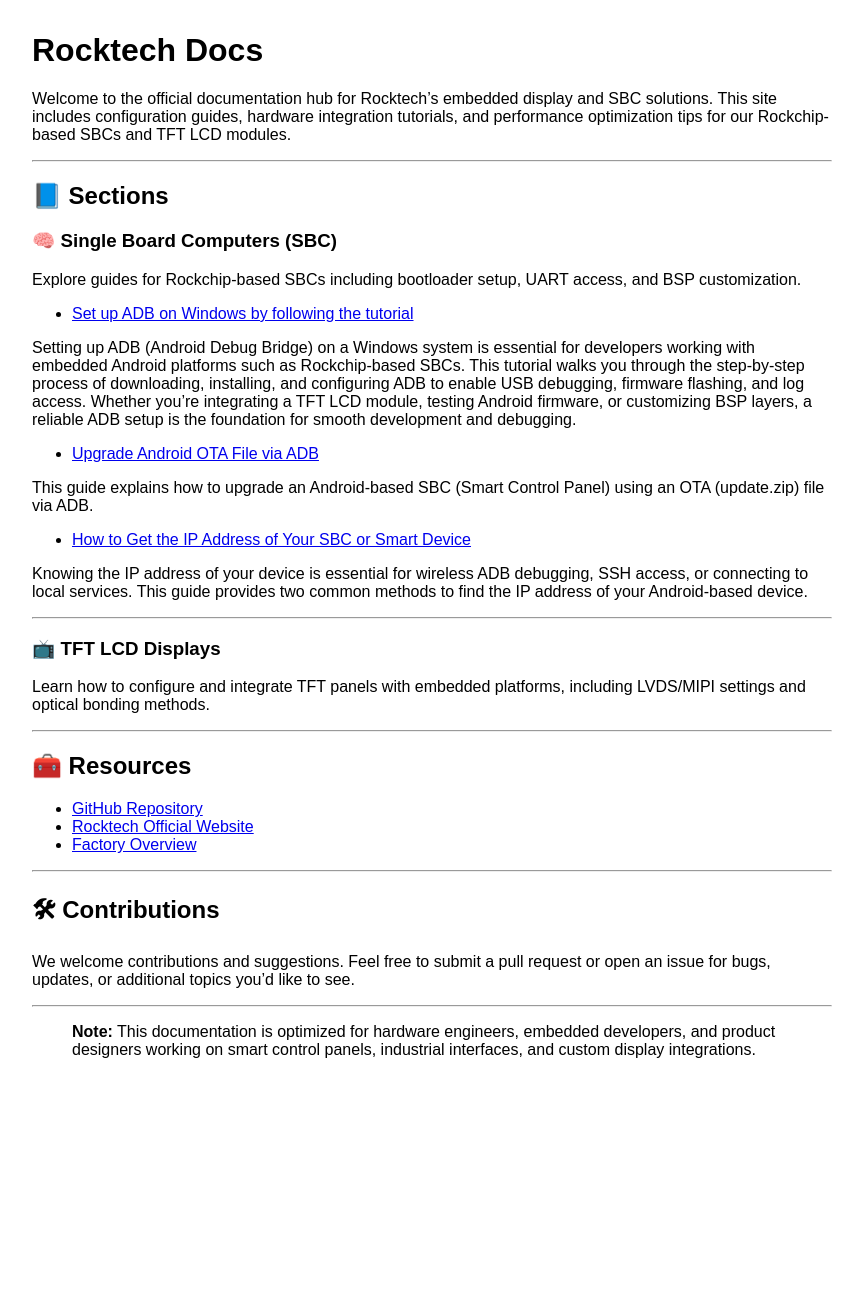
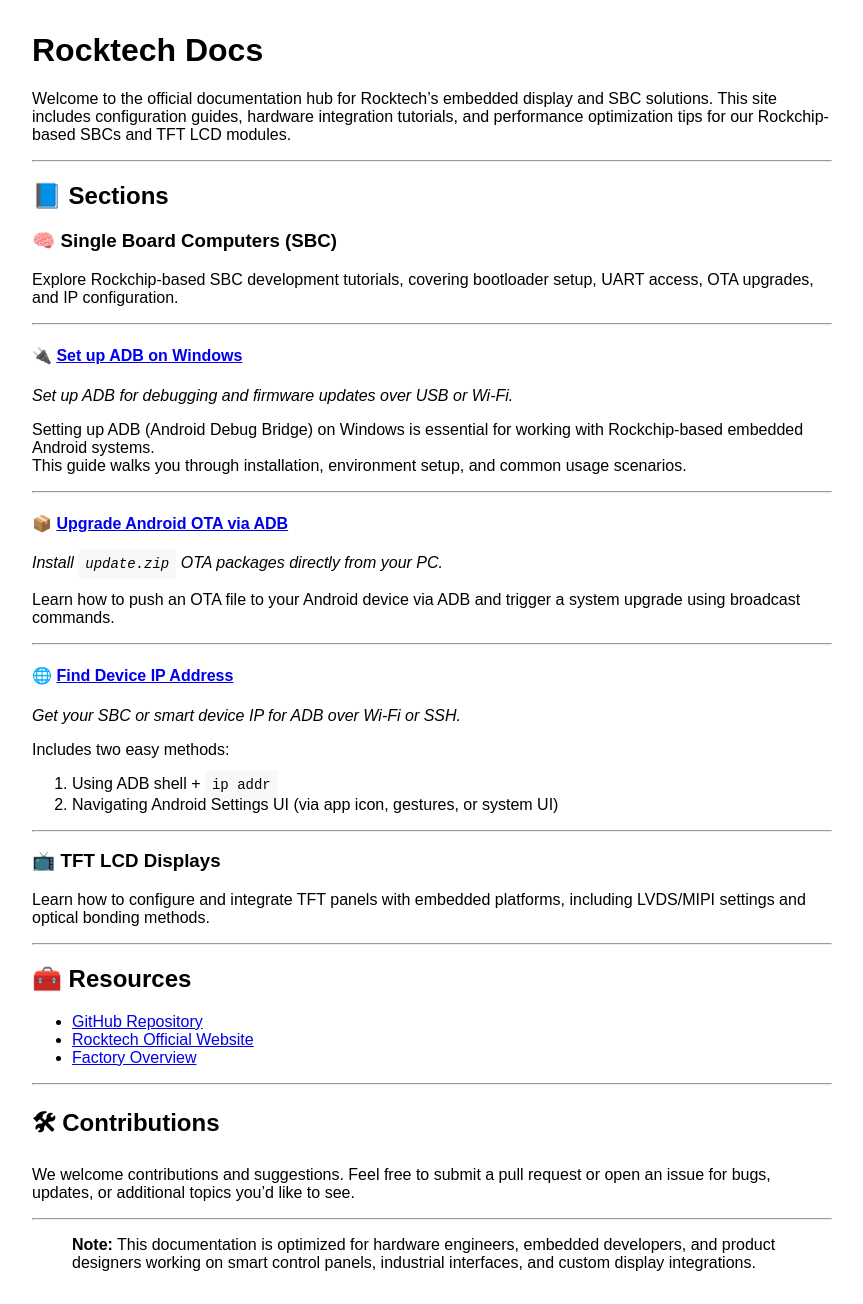
Before and after one commit to Kevin109/kevin109.github.io, a Jekyll site: the page built from index.md, in a window 1280 px wide. Shown: the whole page, without its empty margins (208-1071 px from the left). Built offline with Jekyll 4.4.1, drawn with Linux system fonts in a browser that asks for light colours; our own code applies the rules of GitHub Pages for plain Markdown files; before the commit the page ends 1091 px from its top, so only the background shows below that.

Commit message:
modify post get-ip-of-SBC.md

```diff
--- a/index.md
+++ b/index.md
@@ -7,20 +7,32 @@ Welcome to the official documentation hub for Rocktech’s embedded display and
 ## 📘 Sections
 
 ### 🧠 Single Board Computers (SBC)
-Explore guides for Rockchip-based SBCs including bootloader setup, UART access, and BSP customization.
 
+Explore Rockchip-based SBC development tutorials, covering bootloader setup, UART access, OTA upgrades, and IP configuration.
 
-- [Set up ADB on Windows by following the tutorial](https://kevin109.github.io/setup-adb-on-windows)
+---
 
-Setting up ADB (Android Debug Bridge) on a Windows system is essential for developers working with embedded Android platforms such as Rockchip-based SBCs. This tutorial walks you through the step-by-step process of downloading, installing, and configuring ADB to enable USB debugging, firmware flashing, and log access. Whether you’re integrating a TFT LCD module, testing Android firmware, or customizing BSP layers, a reliable ADB setup is the foundation for smooth development and debugging.
+#### 🔌 [Set up ADB on Windows](https://kevin109.github.io/setup-adb-on-windows)
+_Set up ADB for debugging and firmware updates over USB or Wi-Fi._
 
-- [Upgrade Android OTA File via ADB](https://kevin109.github.io/upgrade-android-ota-via-adb)
+Setting up ADB (Android Debug Bridge) on Windows is essential for working with Rockchip-based embedded Android systems.
+This guide walks you through installation, environment setup, and common usage scenarios.
 
-This guide explains how to upgrade an Android-based SBC (Smart Control Panel) using an OTA (update.zip) file via ADB.
+---
 
-- [How to Get the IP Address of Your SBC or Smart Device](https://kevin109.github.io/get-ip-of-SBC)
+#### 📦 [Upgrade Android OTA via ADB](https://kevin109.github.io/upgrade-android-ota-via-adb)
+_Install `update.zip` OTA packages directly from your PC._
 
-Knowing the IP address of your device is essential for wireless ADB debugging, SSH access, or connecting to local services. This guide provides two common methods to find the IP address of your Android-based device.
+Learn how to push an OTA file to your Android device via ADB and trigger a system upgrade using broadcast commands.
+
+---
+
+#### 🌐 [Find Device IP Address](https://kevin109.github.io/get-ip-of-SBC)
+_Get your SBC or smart device IP for ADB over Wi-Fi or SSH._
+
+Includes two easy methods:
+1. Using ADB shell + `ip addr`
+2. Navigating Android Settings UI (via app icon, gestures, or system UI)
 
 ---
 
```
